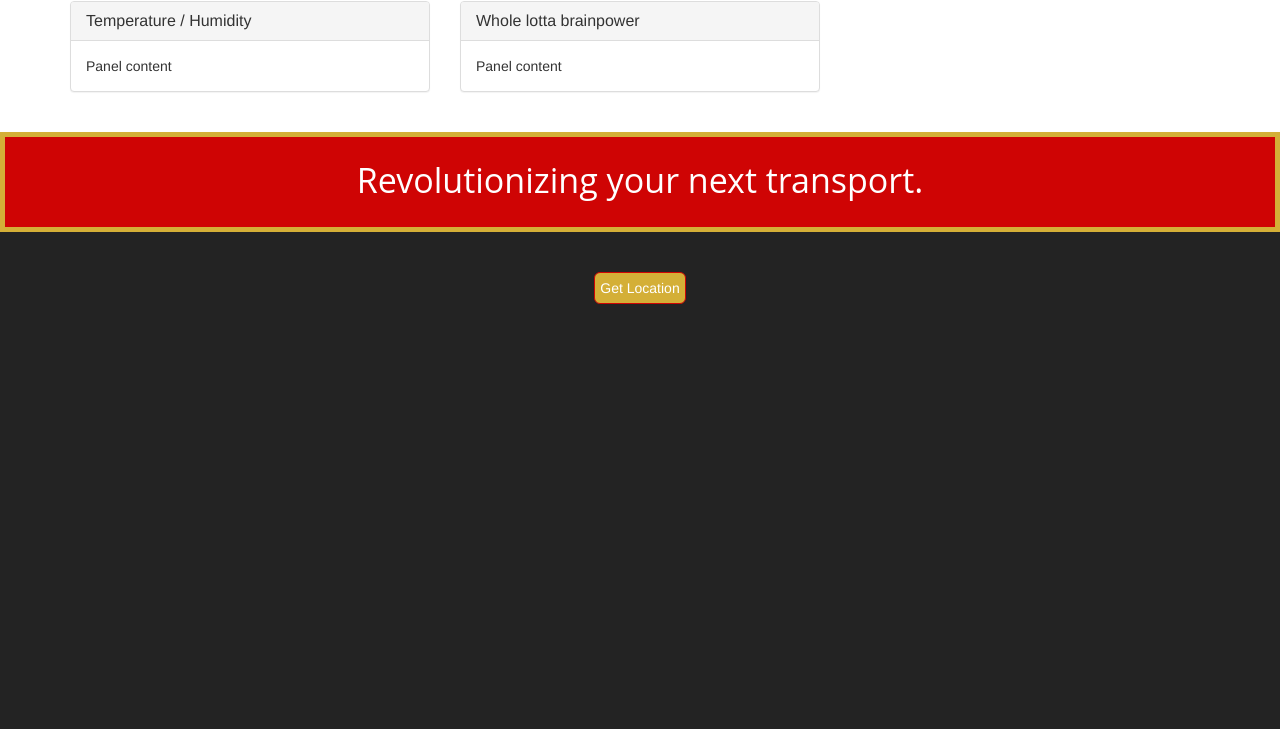
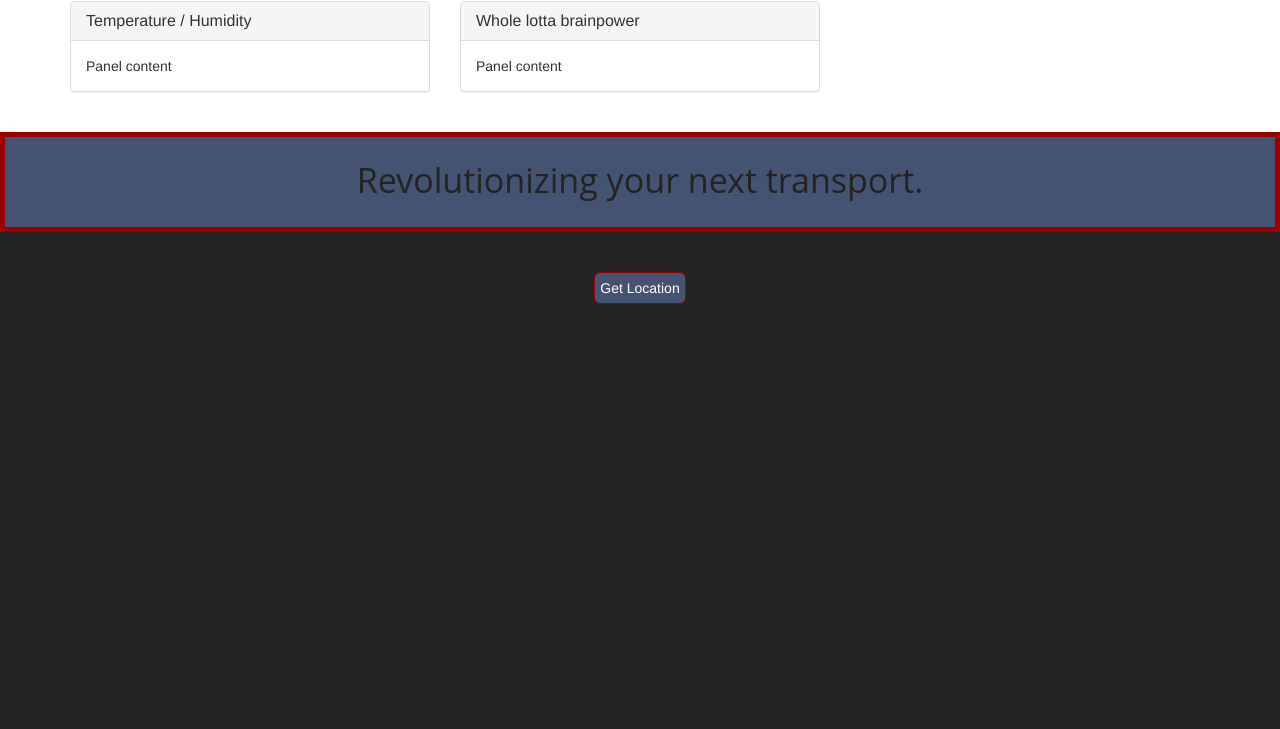
Before and after one commit to connred/Swoop, a plain HTML site: page client/index.html in a window 1280 px wide. Shown: the part 71-800 px from the top of the page. Drawn offline with nearby package versions, Linux system fonts and the light colour scheme; some packages are replaced by stand-ins of ours; no server answers; a script that the page names is missing.

Commit message:
Trying new colors

```diff
--- a/client/assets/css/main.css
+++ b/client/assets/css/main.css
@@ -23,12 +23,12 @@ body {
 }
 #header-tag {
 	font-size: 34px;
-    color: white;
+    color: #232323;
     font-family: 'Open sans', 'sans-serif';
     text-align: center;
 	height: 100px;
-	border: 5px solid #D4AF37;
-	background: #cf0404;
+	border: 5px solid #990000;
+	background: #455372;
 	padding-top: 25px;
 	margin-bottom: 50px;
 }
@@ -44,15 +44,15 @@ body {
 #locationButton {
 	margin-top: 40px;
 	padding: 5px;
-	border: 1px solid #cf0404;
+	border: 1px solid #990000;
 	border-radius: 6px;
-	background: #d4af37;
+	background: #455372;
 	color: white;
 }
 #locationButton:hover {
 	box-shadow: 0 12px 16px 0 rgba(0,0,0,0.24), 0 17px 50px 0 rgba(0,0,0,0.19);
 	background: white;
-	color: #cf0404;
+	color: #455372;
 }
 #mapSect {
 	width: 100%;
```
